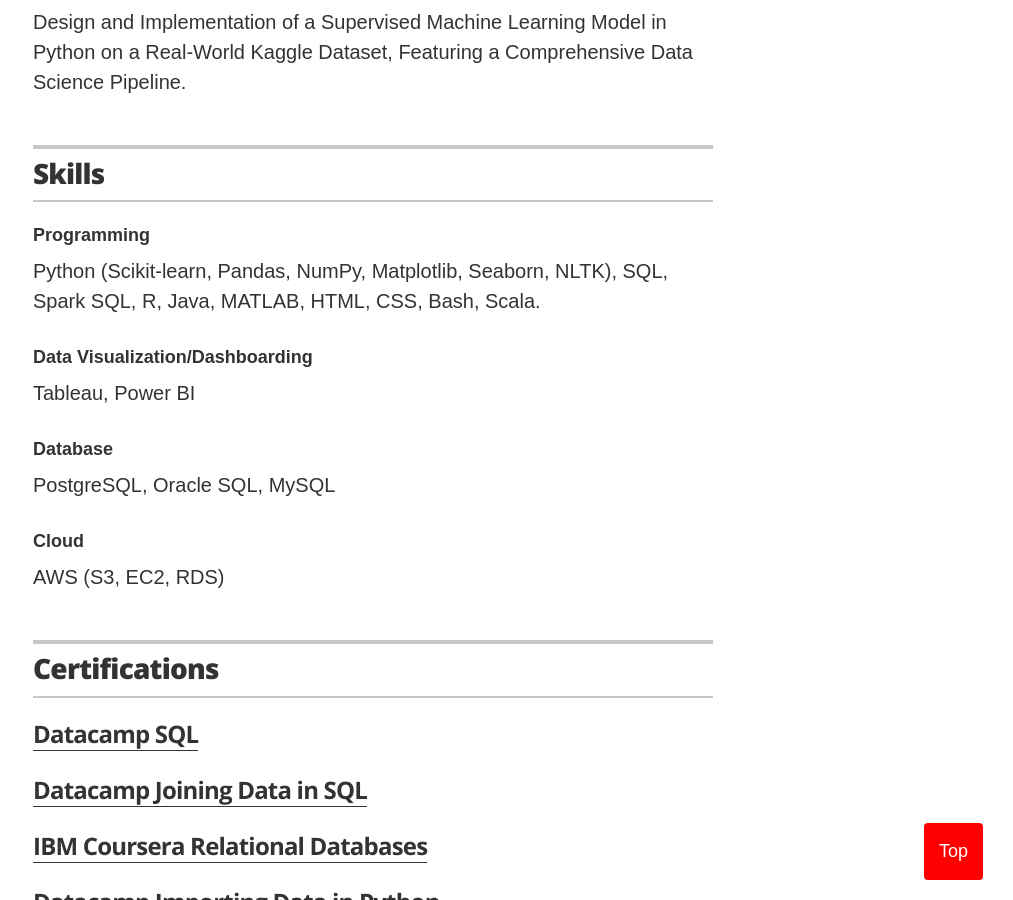
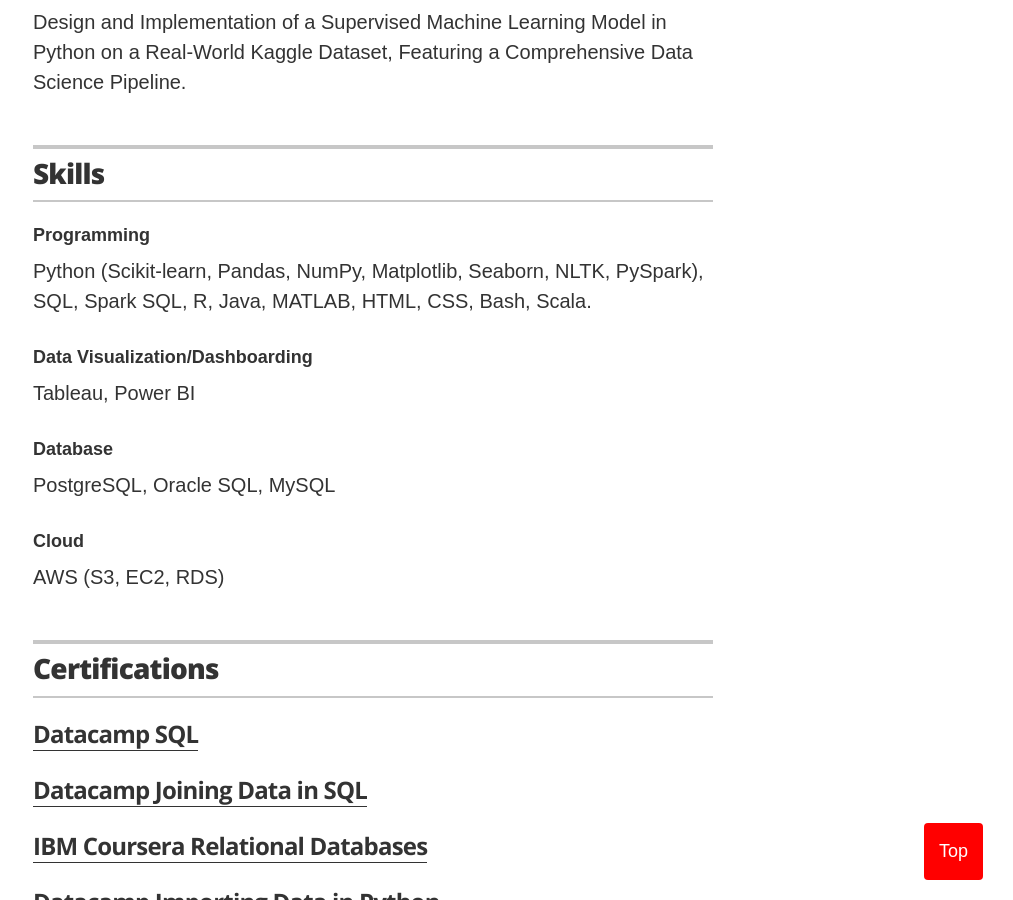
Before and after one commit to ttariqaziz/ttariqaziz.github.io, a Jekyll site: the page built from index.html, in a window 1280 px wide and 900 px high, scrolled down 2030 px. Shown: the whole window, without its empty margins (267-1280 px from the left). Built offline with Jekyll 4.4.1, drawn with Linux system fonts in a browser that asks for light colours.

Commit message:
Update skills.yml

```diff
--- a/_data/skills.yml
+++ b/_data/skills.yml
@@ -1,7 +1,7 @@
 # Skills
 # Programming
 - skill: Programming
-  description: Python (Scikit-learn, Pandas, NumPy, Matplotlib, Seaborn, NLTK), SQL, Spark SQL, R, Java, MATLAB, HTML, CSS, Bash, Scala.
+  description: Python (Scikit-learn, Pandas, NumPy, Matplotlib, Seaborn, NLTK, PySpark), SQL, Spark SQL, R, Java, MATLAB, HTML, CSS, Bash, Scala.
 
 # Dashboard
 - skill: Data Visualization/Dashboarding
```
